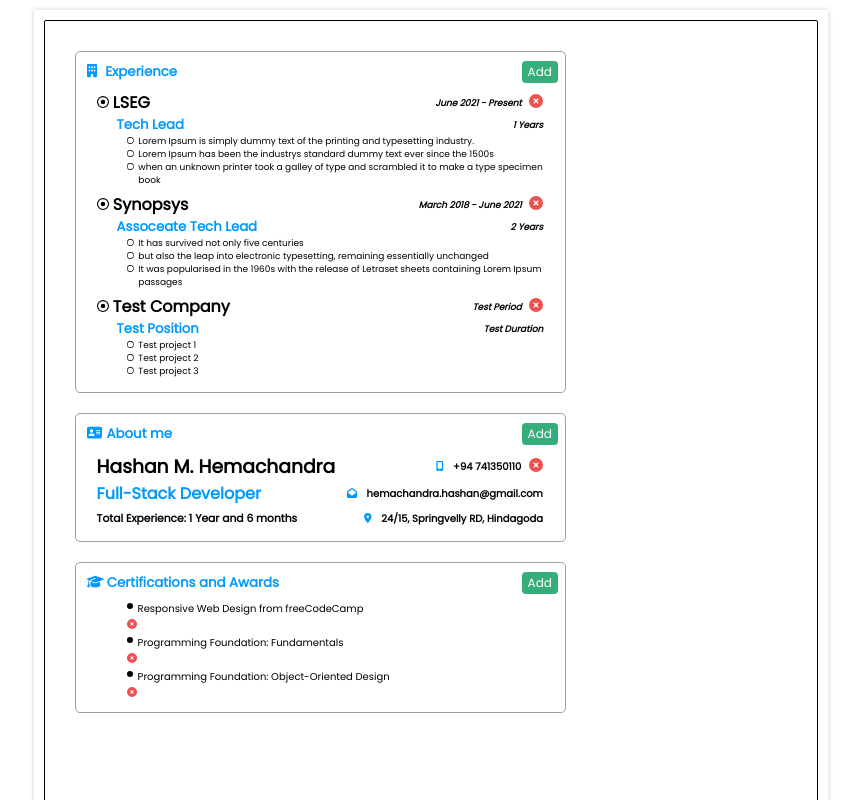
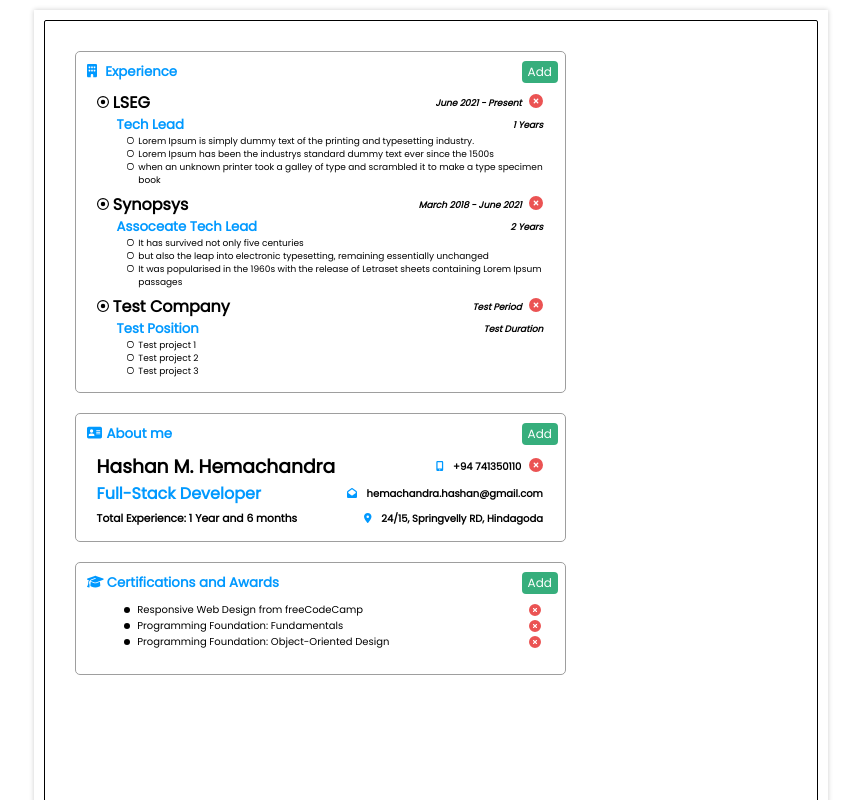
Before and after one commit to hmalindu1/resume-builder, an Angular app: page / in a window 1280 px wide. Shown: the top 800 px of the page, without its empty margins (209-1070 px from the left). Built offline with nearby package versions, Linux system fonts and the light colour scheme; data requests are answered from the project's data file.

Commit message:
cert item css were added

```diff
--- a/src/app/components/cert-item/cert-item.component.css
+++ b/src/app/components/cert-item/cert-item.component.css
@@ -1,12 +1,12 @@
 .cert {
+    display:flex;
     padding: 2px 0px 0px 10px;
     font-size: x-small;
-    margin-left: 30px;
-    align-content: center;
-}
-
-.des {
-    display: flex;
+    margin-left: 27px;
+    margin-right: 22px;
+    margin-bottom: -4px;
+    align-items: center;
+    justify-content: space-between;
 }
 
 .cir {
@@ -14,7 +14,16 @@
     font-size: 8px;
 }
 
-.cert a {
+.des {
     text-decoration: none;
     color: black;
 }
+
+.both {
+    display: flex;
+}
+
+.close {
+    cursor: pointer;
+    font-size: 12px;
+}
```
